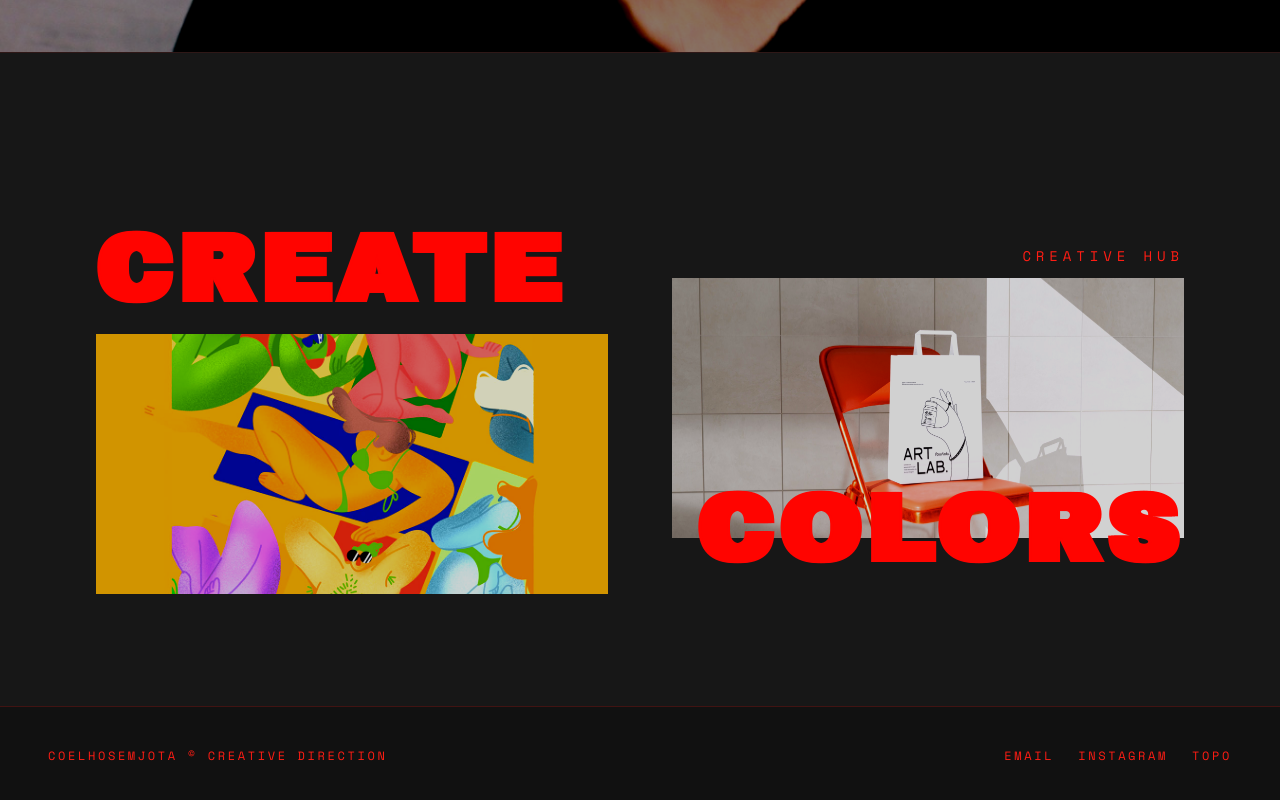
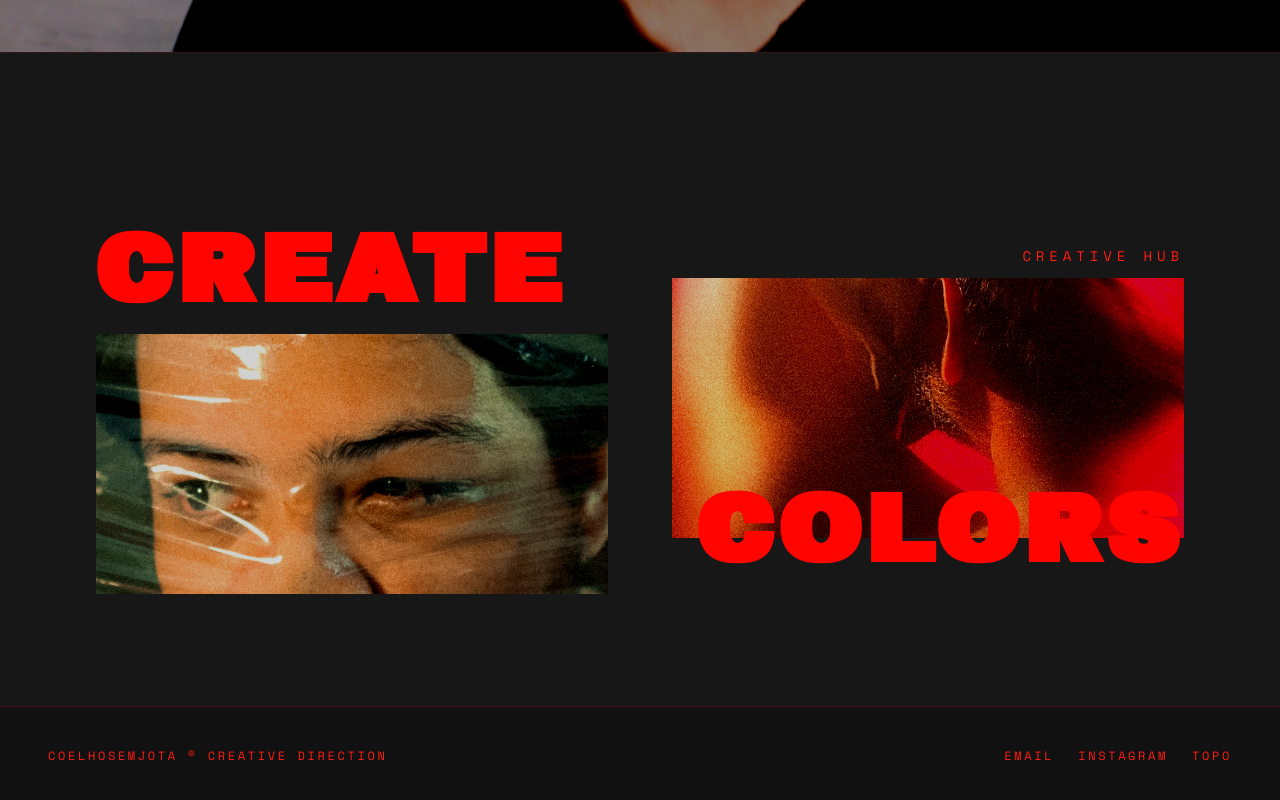
Before and after one commit to coelho-gui/coelhosemjota-site, a React (Vite) app: page / in a window 1280 px wide. Shown: the part 3040-3840 px from the top of the page. Built offline with nearby package versions, Linux system fonts and the light colour scheme.

Commit message:
Update App.jsx

```diff
--- a/src/App.jsx
+++ b/src/App.jsx
@@ -154,7 +154,7 @@ export default function App() {
         >
           <h2 className="pixel-title big-word">Create</h2>
           <div className="creative-image">
-            <img src="/images/projects/brasilidades.jpg" alt="Create visual" className="image-treatment" />
+            <img src="/images/projects/create01.jpg" alt="Create visual" className="image-treatment" />
           </div>
         </motion.div>
 
@@ -167,7 +167,7 @@ export default function App() {
         >
           <p className="small-label right-label">creative hub</p>
           <div className="creative-image">
-            <img src="/images/projects/artlab.jpg" alt="Colors visual" className="image-treatment" />
+            <img src="/images/projects/colors01.jpg" alt="Colors visual" className="image-treatment" />
           </div>
           <h2 className="pixel-title big-word colors-word">Colors</h2>
         </motion.div>
```
